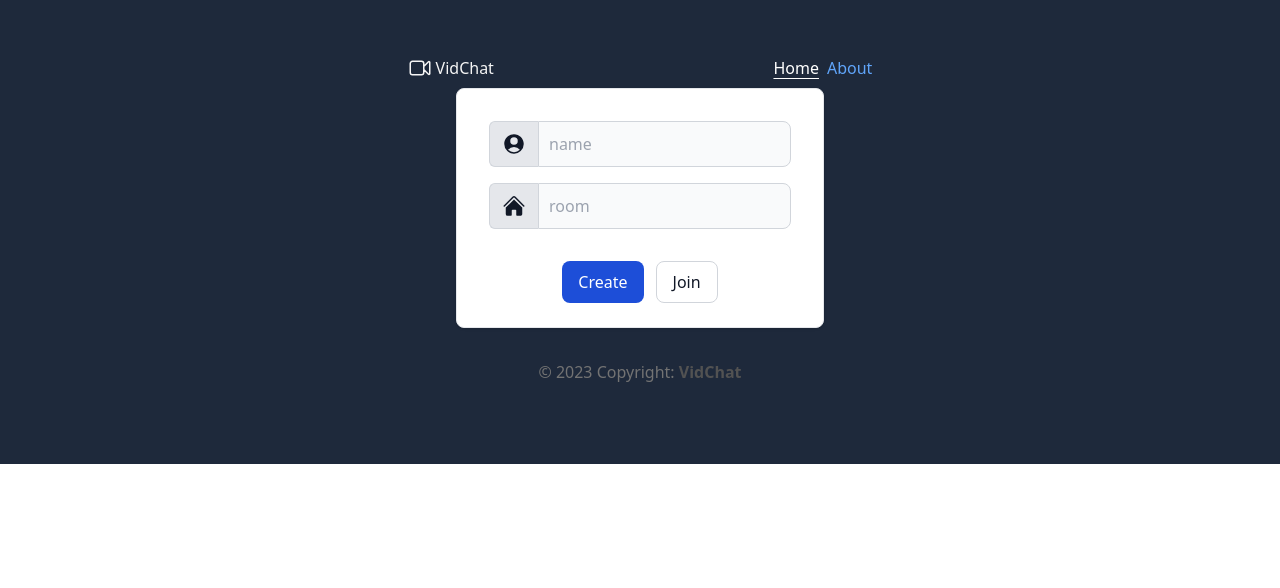
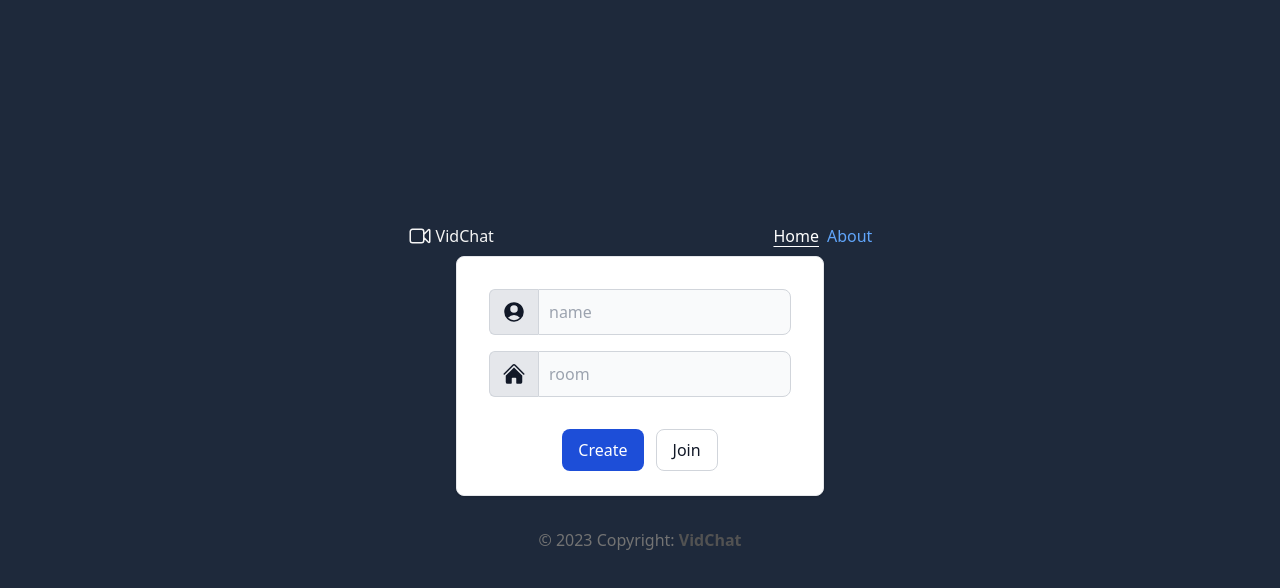
Before and after one commit to rohitbrk/vidchat, a React (Vite) app: page / in a window 1280 px wide. Shown: the top 588 px of the page. Built offline with nearby package versions, Linux system fonts and the light colour scheme.

Commit message:
correct layout

```diff
--- a/src/App.tsx
+++ b/src/App.tsx
@@ -5,7 +5,7 @@ import About from "./components/About.tsx";
 
 const App = () => {
   return (
-    <div className="w-full h-full max-h-full bg-slate-800 text-neutral-100">
+    <div className="bg-slate-800 text-neutral-100">
       <Routes>
         <Route path="/" element={<Layout />}>
           <Route index element={<Room />} />
--- a/src/Layout.tsx
+++ b/src/Layout.tsx
@@ -4,7 +4,7 @@ import Footer from "./components/Footer";
 
 const Layout = () => {
   return (
-    <div className="p-14 flex flex-col gap-2 items-center justify-center">
+    <div className="min-h-screen p-14 flex flex-col gap-2 items-center justify-center">
       <Nav />
       <Outlet />
       <Footer />
--- a/src/components/Room.tsx
+++ b/src/components/Room.tsx
@@ -9,6 +9,8 @@ const Room = () => {
     navigator.mozGetUserMedia;
 
   const [roomId, setRoomId] = useState("");
+  const [flag, setFlag] = useState(false);
+
   const [name, setName] = useState("");
 
   const currentVideoRef = useRef(null);
@@ -37,6 +39,7 @@ const Room = () => {
       });
       remotePeer.current = call;
     });
+    setFlag(true);
   };
 
   const setLocalStream = (stream) => {
@@ -64,6 +67,7 @@ const Room = () => {
         remotePeer.current = call;
       });
     });
+    setFlag(true);
   };
 
   const startScreenShare = () => {
@@ -104,6 +108,7 @@ const Room = () => {
     currentVideoRef.current = null;
     remoteVideoRef.current = null;
     setScreenShareStatus(false);
+    setFlag(false);
   };
 
   return (
@@ -170,7 +175,7 @@ const Room = () => {
           </div>
         </div>
       </div>
-      {roomId ? (
+      {flag ? (
         <Chat
           currentVideoRef={currentVideoRef}
           remoteVideoRef={remoteVideoRef}
```
